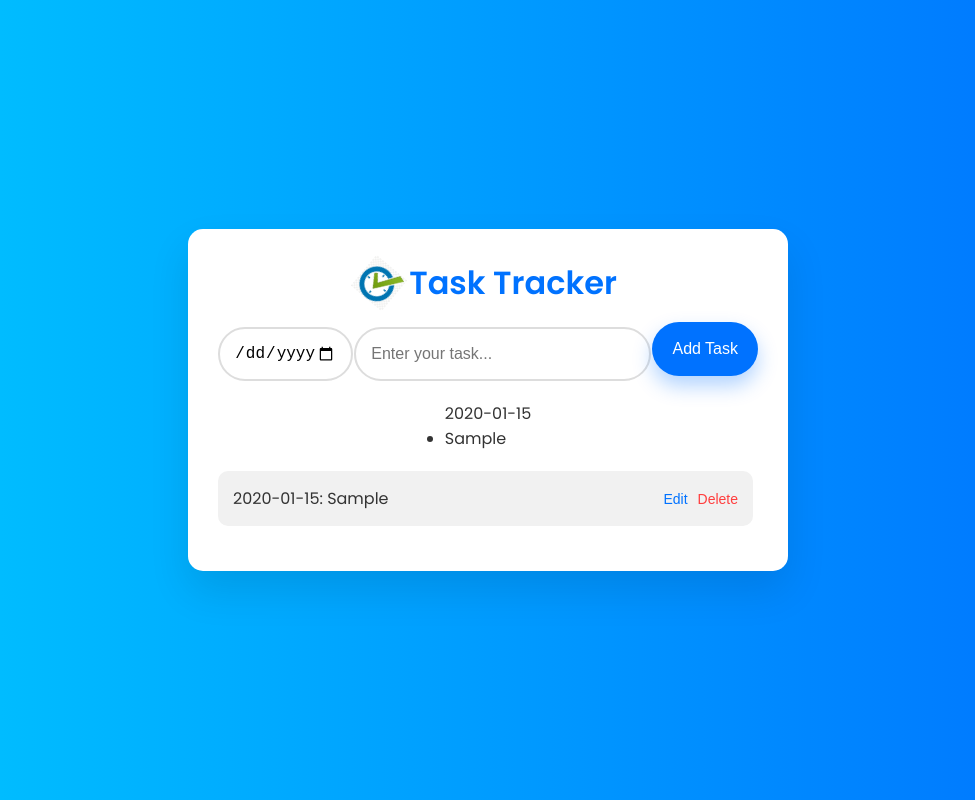
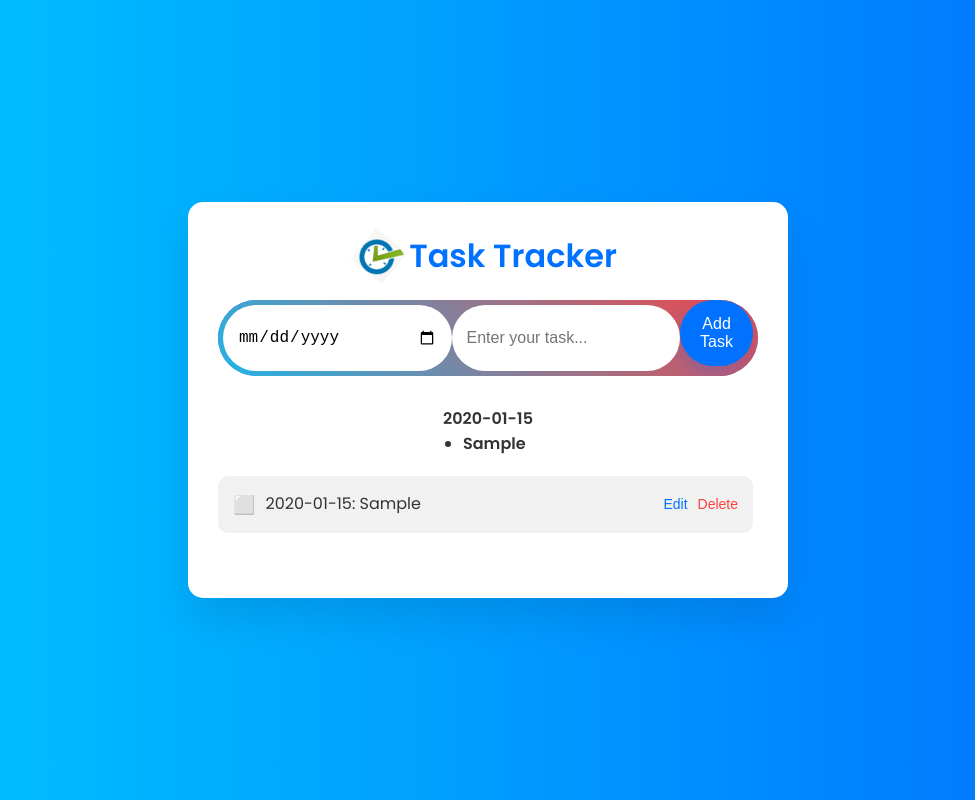
Before and after one commit to S-R-Sahoo/Task-Tracker_app, a plain HTML site: page index.html in a window 1280 px wide. Both pictures are taken after typing "2020-01-15", "Sample" into the empty fields and a click on the button "Add Task". Shown: the whole page, without its empty margins (152-1127 px from the left). Drawn offline with Linux system fonts and the light colour scheme.

Commit message:
Update styles.css
just added some changes in CSS code

```diff
--- a/styles.css
+++ b/styles.css
@@ -3,6 +3,48 @@
     padding: 0;
     box-sizing: border-box;
 }
+
+body {
+    font-family: 'Poppins', sans-serif;
+    margin: 0;
+    padding: 0;
+    box-sizing: border-box;
+    display: flex;
+    justify-content: center;
+    align-items: center;
+    height: 100vh;
+    background: linear-gradient(270deg, #ff9a9e, #fad0c4, #fad0c4, #fbc2eb, #a18cd1, #fbc2eb);
+    background-size: 1200% 1200%;
+    animation: moveBackground 15s ease infinite;
+    color: #333;
+}
+
+@keyframes moveBackground {
+    0% {
+        background-position: 0% 50%;
+    }
+    50% {
+        background-position: 100% 50%;
+    }
+    100% {
+        background-position: 0% 50%;
+    }
+}
+
+.app-container {
+    background: rgba(255, 255, 255, 0.9);
+    padding: 30px;
+    border-radius: 15px;
+    box-shadow: 0px 20px 40px rgba(0, 0, 0, 0.1);
+    width: 600px;
+    animation: fadeIn 1s ease-in-out;
+}
+
+@keyframes fadeIn {
+    from { opacity: 0; transform: translateY(-20px); }
+    to { opacity: 1; transform: translateY(0); }
+}
+
 
 body {
     font-family: 'Poppins', sans-serif;
@@ -66,31 +108,55 @@ header h1 {
     display: flex;
     justify-content: space-between;
     margin-bottom: 20px;
+    padding: 5px;
+    border-radius: 50px;
+    background: linear-gradient(to right, #0072ff, #00c6ff);
+    position: relative;
+    z-index: 1;
+    overflow: hidden;
 }
 
-#taskDate {
-    width: 25%;
+.task-input-container::before {
+    content: '';
+    position: absolute;
+    top: -2px;
+    left: -2px;
+    right: -2px;
+    bottom: -2px;
+    background: linear-gradient(45deg, #0072ff, #00c6ff, #ff3e3e, #ff7e7e);
+    z-index: -1;
+    border-radius: 50px;
+    animation: borderAnimate 3s linear infinite;
+    background-size: 400%;
+}
+
+@keyframes borderAnimate {
+    0% {
+        background-position: 0% 50%;
+    }
+    50% {
+        background-position: 100% 50%;
+    }
+    100% {
+        background-position: 0% 50%;
+    }
+}
+
+#taskDate,
+#taskInput {
+    width: 100%;
     padding: 15px;
-    border: 2px solid #ddd;
+    border: none;
     border-radius: 50px;
     font-size: 16px;
     outline: none;
-    transition: all 0.3s ease;
-}
-
-#taskInput {
-    width: 55%;
-    padding: 15px;
-    border: 2px solid #ddd;
-    border-radius: 50px;
-    font-size: 16px;
-    outline: none;
-    transition: all 0.3s ease;
+    z-index: 2;
+    background: #fff;
+    position: relative;
 }
 
 #taskInput:focus,
 #taskDate:focus {
-    border-color: #0072ff;
     box-shadow: 0 0 10px rgba(0, 114, 255, 0.5);
 }
 
@@ -176,6 +242,69 @@ header h1 {
     transition: color 0.3s ease;
 }
 
+
+.task {
+    display: flex;
+    justify-content: space-between;
+    align-items: center;
+    background: #f1f1f1;
+    padding: 15px;
+    border-radius: 10px;
+    margin-bottom: 15px;
+    transition: transform 0.3s, box-shadow 0.3s;
+    animation: slideUp 0.4s ease-out;
+}
+
+.task.done {
+    text-decoration: line-through;
+    background: #d4edda;
+    color: #155724;
+}
+
+.task.done .editBtn,
+.task.done .deleteBtn {
+    opacity: 0.5;
+    pointer-events: none;
+}
+
+.task span {
+    flex-grow: 1;
+    padding-right: 15px;
+    font-weight: 400;
+    cursor: pointer;
+}
+
+.task span:hover {
+    color: #0072ff;
+}
+
+.calendar-task-list {
+    padding-left: 20px;
+}
+
+.calendar-date {
+    font-weight: 600;
+    margin-top: 10px;
+}
+
+.task span::before {
+    content: '⬜';
+    font-size: 18px;
+    margin-right: 10px;
+    vertical-align: middle;
+}
+
+.task.done span::before {
+    content: '✅';
+}
+
+/* Task Animation */
+@keyframes taskComplete {
+    0% { transform: scale(1); background-color: #f1f1f1; }
+    50% { transform: scale(1.05); background-color: #c3e6cb; }
+    100% { transform: scale(1); background-color: #d4edda; }
+}
+
 .editBtn {
     color: #0072ff;
     animation: fadeInEdit 0.5s ease;
@@ -208,3 +337,16 @@ header h1 {
     0% { opacity: 0; transform: translateX(10px); }
     100% { opacity: 1; transform: translateX(0); }
 }
+
+.clock {
+    margin-top: 20px;
+    font-size: 24px;
+    color: #0072ff;
+    text-align: center;
+    animation: fadeInClock 2s ease-in-out;
+}
+
+@keyframes fadeInClock {
+    from { opacity: 0; transform: scale(0.5); }
+    to { opacity: 1; transform: scale(1); }
+}
```
